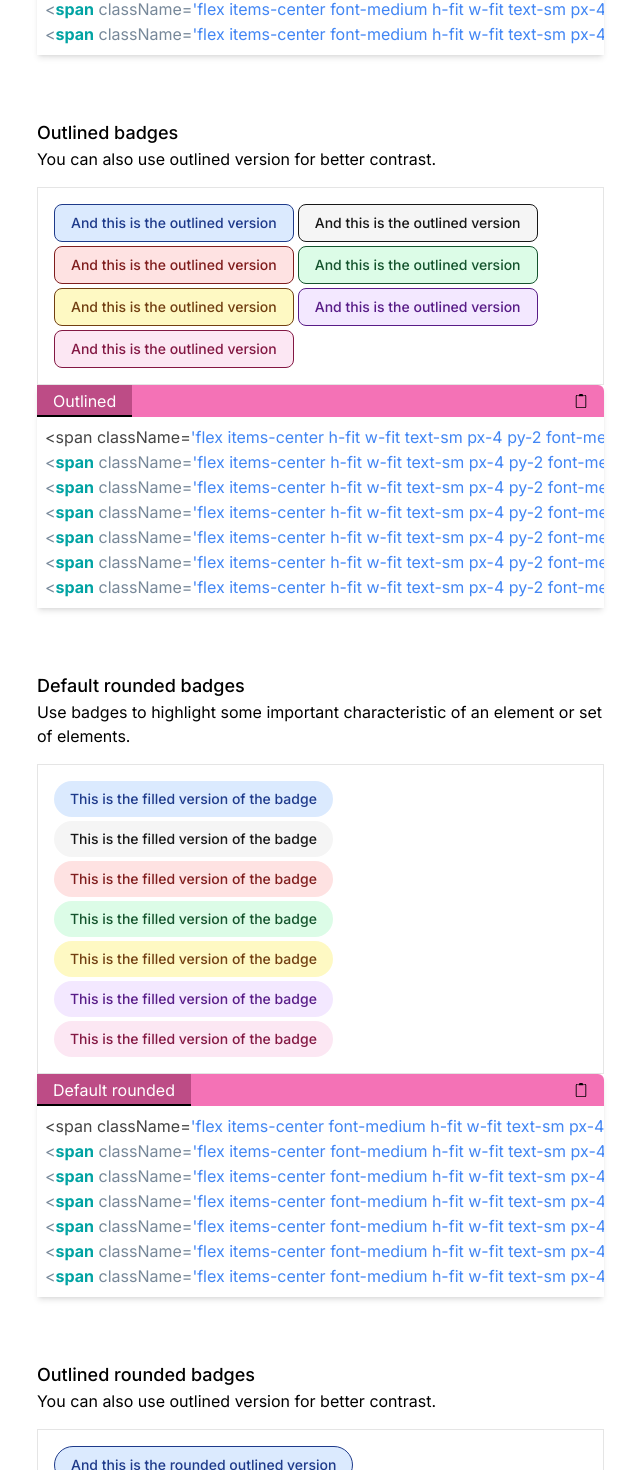
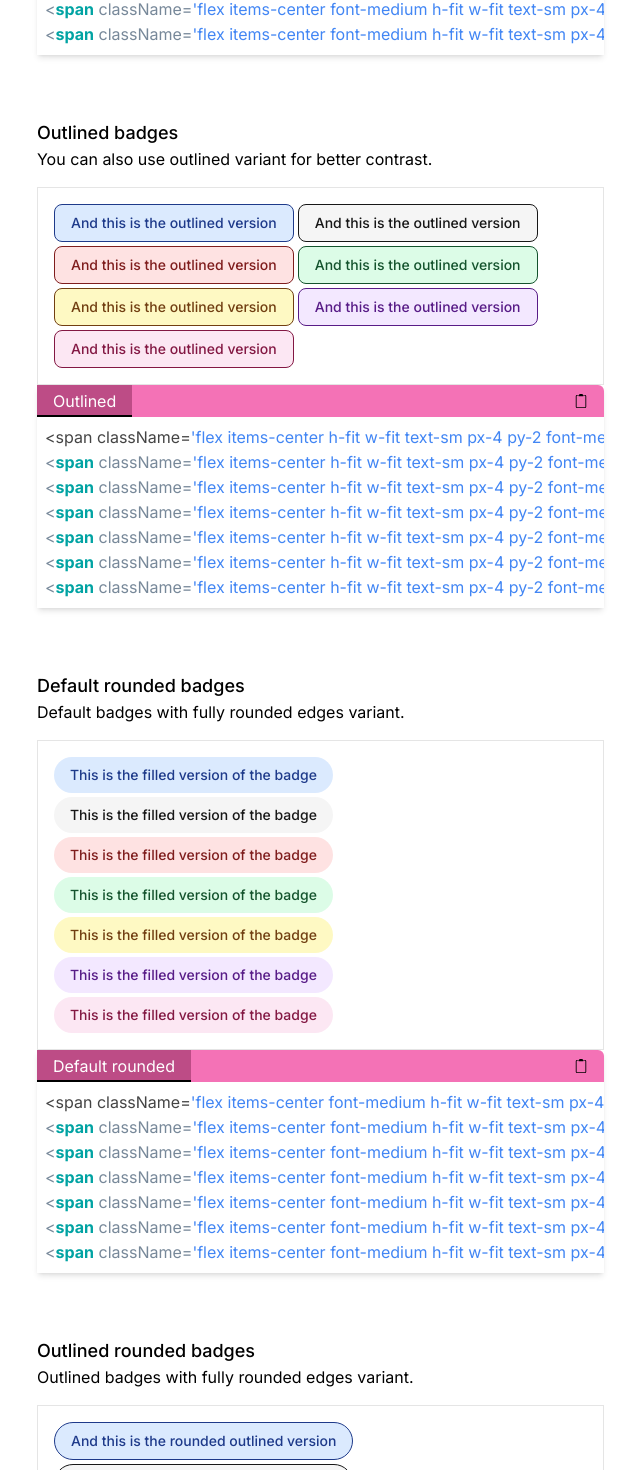
Before and after one commit to juanigarciadev/BlossomUI, a React (Vite) app: page /docs/components/badges in a window 1280 px wide. Shown: the part 712-2182 px from the top of the page, without its empty margins (420-1060 px from the left). Built offline with nearby package versions, Linux system fonts and the light colour scheme.

Commit message:
Fix: Changed default description of rounded variants of badges

```diff
--- a/src/components/Docs/ComponentsDoc/Badges/DefaultRounded.jsx
+++ b/src/components/Docs/ComponentsDoc/Badges/DefaultRounded.jsx
@@ -8,7 +8,7 @@ const DefaultRoundedBadges = () => {
         <article>
             <div className='pb-4'>
                 <h3 className='text-lg font-medium'>Default rounded badges</h3>
-                <p className='dark:text-neutral-300'>Use badges to highlight some important characteristic of an element or set of elements.</p>
+                <p className='dark:text-neutral-300'>Default badges with fully rounded edges variant.</p>
             </div>
             <div className='flex flex-col'>
                 <section className='flex flex-wrap gap-1 p-4 bg-white border border-neutral-200 w-full dark:bg-[#222222] dark:border-neutral-700'>
--- a/src/components/Docs/ComponentsDoc/Badges/Outlined.jsx
+++ b/src/components/Docs/ComponentsDoc/Badges/Outlined.jsx
@@ -8,7 +8,7 @@ const OutlinedBadges = () => {
         <article>
             <div className='pb-4'>
                 <h3 className='text-lg font-medium'>Outlined badges</h3>
-                <p className='dark:text-neutral-300'>You can also use outlined version for better contrast.</p>
+                <p className='dark:text-neutral-300'>You can also use outlined variant for better contrast.</p>
             </div>
             <div className='flex flex-col'>
                 <section className='flex flex-wrap gap-1 p-4 bg-white border border-neutral-200 w-full dark:bg-[#222222] dark:border-neutral-700'>
--- a/src/components/Docs/ComponentsDoc/Badges/OutlinedRounded.jsx
+++ b/src/components/Docs/ComponentsDoc/Badges/OutlinedRounded.jsx
@@ -8,7 +8,7 @@ const OutlinedRoundedBadges = () => {
         <article>
             <div className='pb-4'>
                 <h3 className='text-lg font-medium'>Outlined rounded badges</h3>
-                <p className='dark:text-neutral-300'>You can also use outlined version for better contrast.</p>
+                <p className='dark:text-neutral-300'>Outlined badges with fully rounded edges variant.</p>
             </div>
             <div className='flex flex-col'>
                 <section className='flex flex-wrap gap-1 p-4 bg-white border border-neutral-200 w-full dark:bg-[#222222] dark:border-neutral-700'>
```
